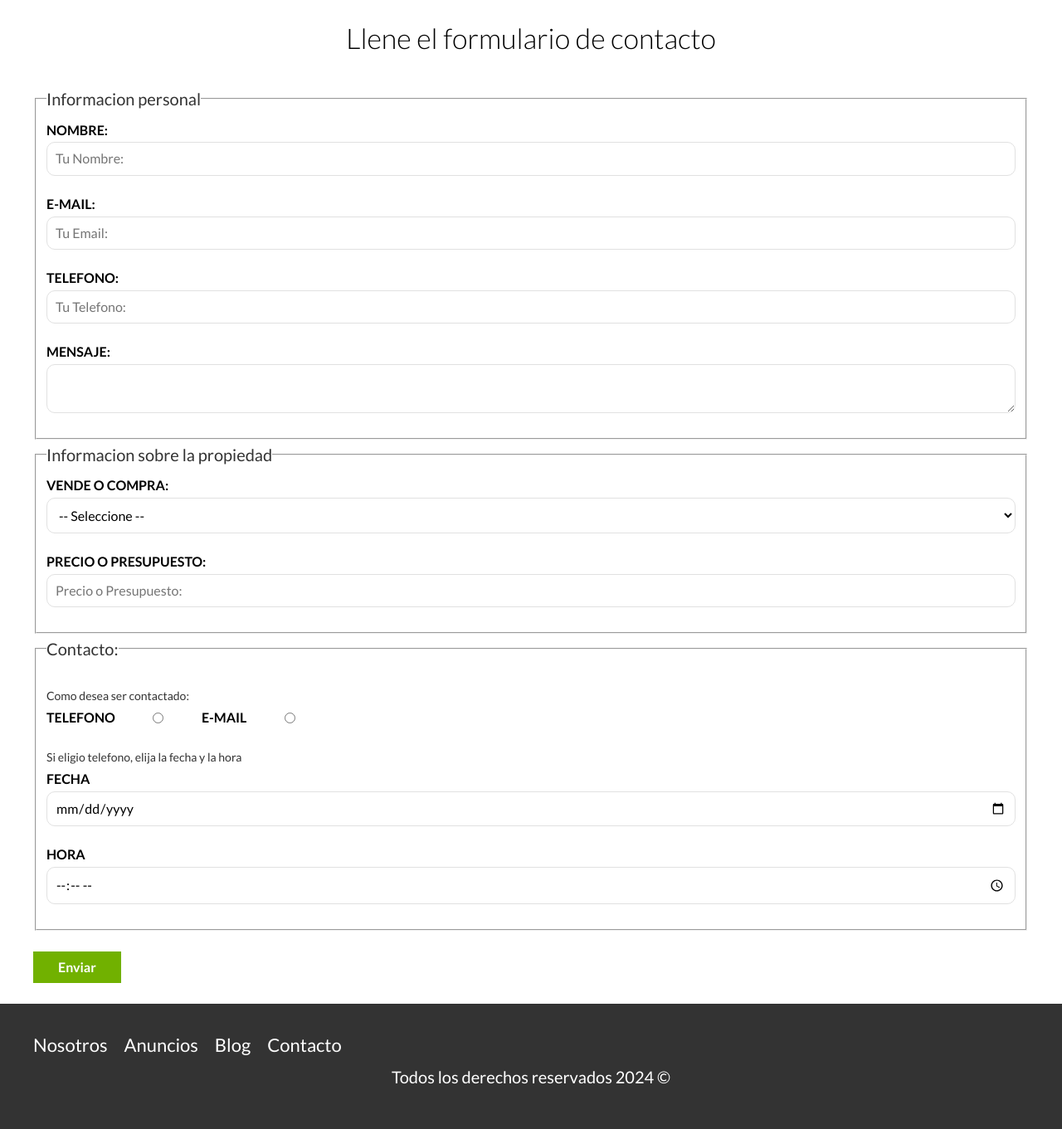
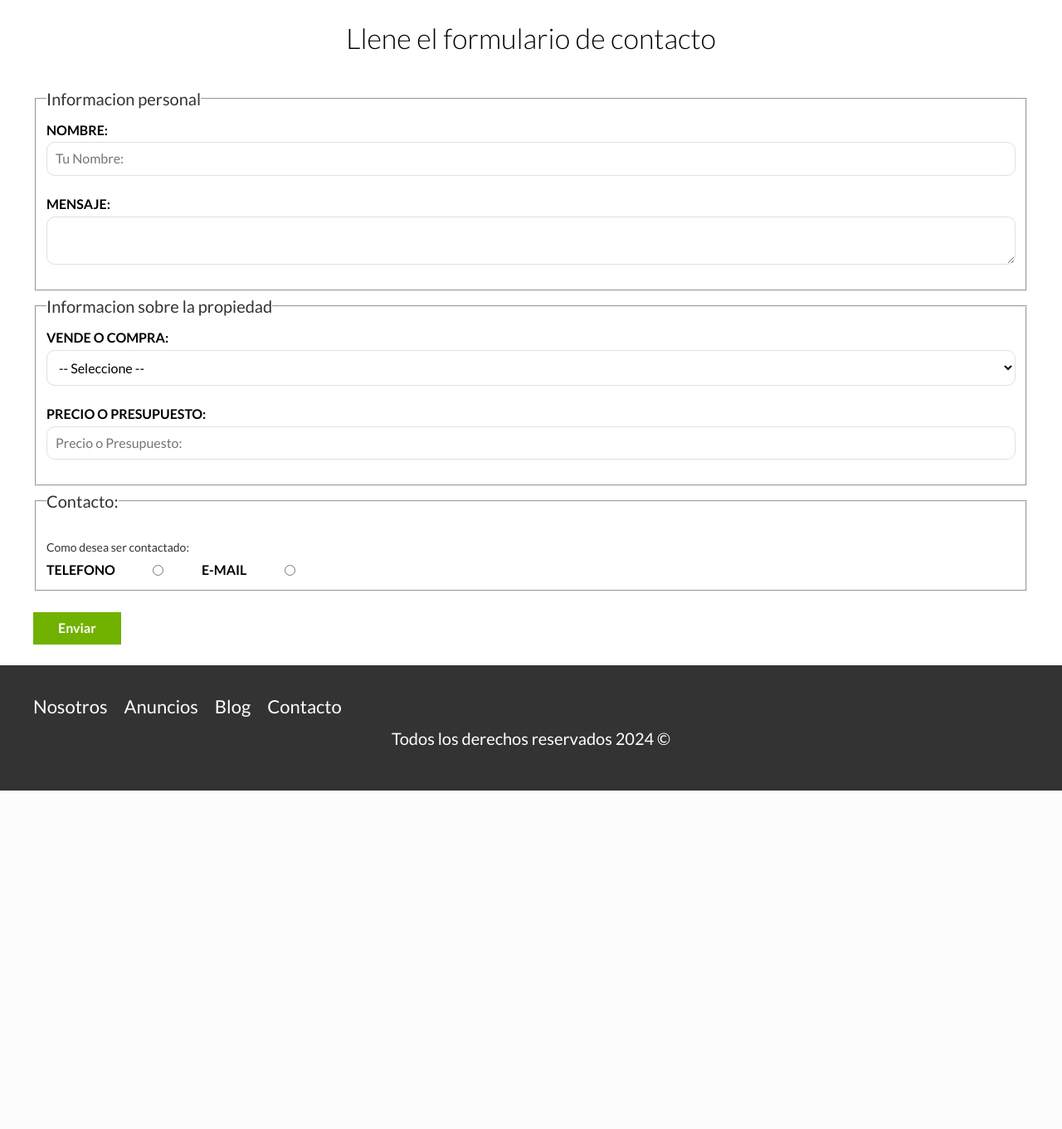
Before and after one commit to Elmaifriend/BienesRaicesMVC, a PHP site: template views/paginas/contacto.php in a window 1280 px wide. Shown: the part 833-2194 px from the top of the page at 83% size. After the commit the page ends 1786 px from the top, so only its background shows below. Run offline with PHP 8.4, Linux system fonts and the light colour scheme; the template is opened without the code that fills it, so the values that code supplies are empty.

Commit message:
Se agrego javascript para manejar el formulario de contacto de forma dinamica

```diff
--- a/views/paginas/contacto.php
+++ b/views/paginas/contacto.php
@@ -11,12 +11,6 @@
 
             <label for="nombre">Nombre:</label>
             <input required type="text" placeholder="Tu Nombre:" id="nombre" name="contacto[nombre]">
-
-            <label for="email">E-mail:</label>
-            <input required type="email" placeholder="Tu Email:" id="email" name="contacto[email]">
-
-            <label for="telefono">Telefono:</label>
-            <input type="tel" placeholder="Tu Telefono:" id="telefono" name="contacto[telefono]">
 
             <label for="mensaje">Mensaje:</label>
             <textarea required id="mensaje" name="contacto[mensaje]"></textarea>
@@ -49,13 +43,7 @@
                 <input required type="radio" value="email" id="contactar-email" name="contacto[contacto]">
             </div>
 
-            <p>Si eligio telefono, elija la fecha y la hora</p>
-
-            <label for="fecha">Fecha</label>
-            <input type="date" id="fecha" name="contacto[fecha]">
-
-            <label for="hora">Hora</label>
-            <input type="time" id="hora" name="contacto[hora]">
+            <div id="contacto"></div>
         </fieldset>
 
         <input type="submit" value="Enviar" class="boton-verde">
```
Also changed, not shown: public/js/app.js.
